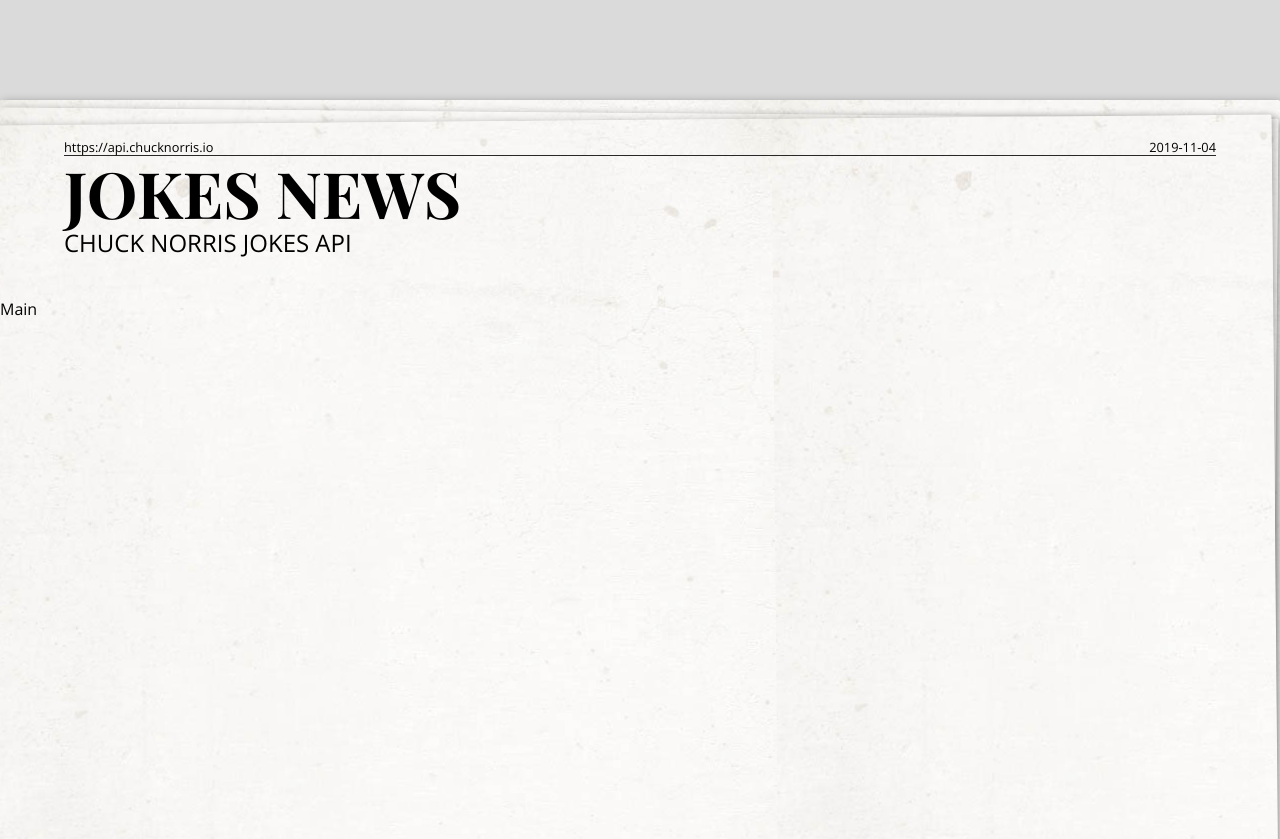
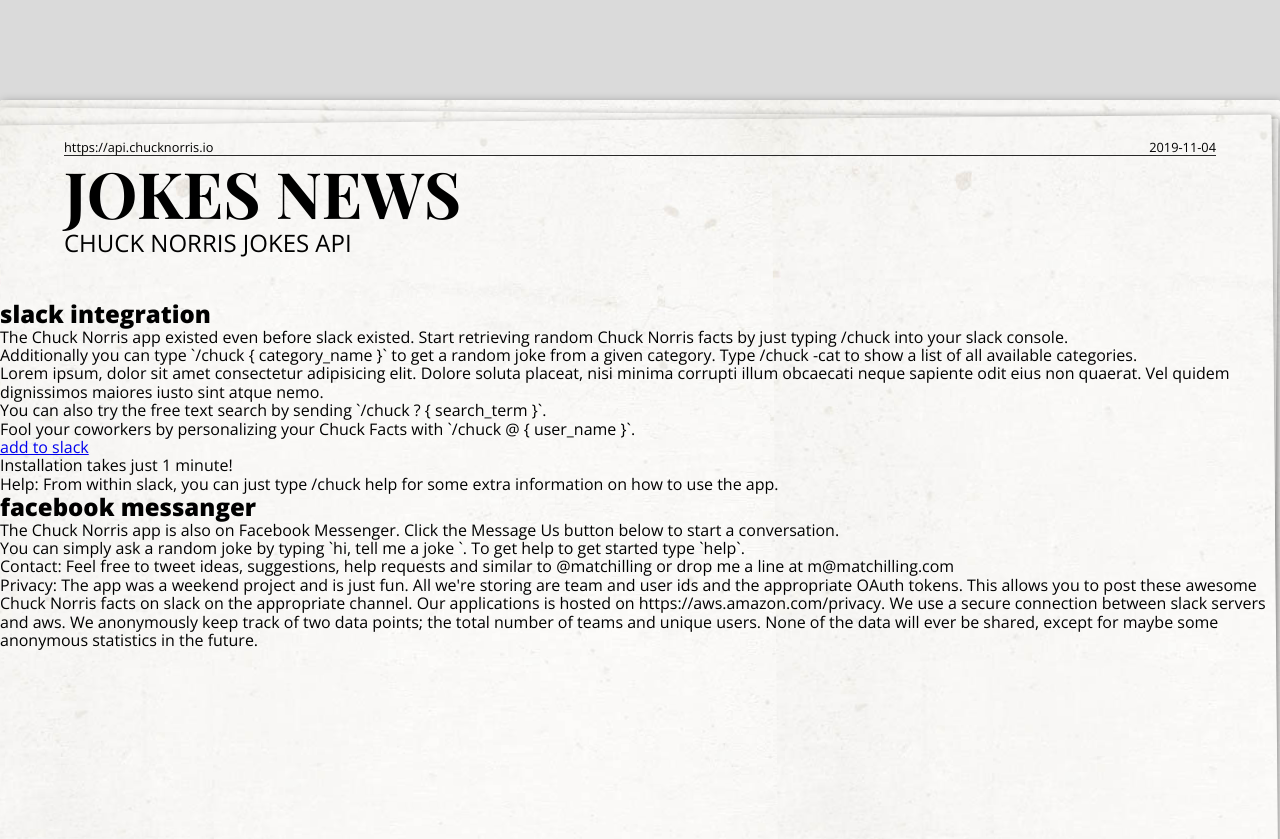
Before and after one commit to KrzysztofGrudzien/Jokes-Rest-Api, a React (Create React App) app: page / in a window 1280 px wide. Shown: the top 839 px of the page. Built offline with nearby package versions, Linux system fonts and the light colour scheme.

Commit message:
feat(component): add elements to the main contener

```diff
--- a/src/components/Main.js
+++ b/src/components/Main.js
@@ -2,7 +2,34 @@
 import styles from '../sass/components/main.module.scss';
 const Main = () => {
     return (
-        <main className={styles.main}>Main</main>
+        <main className={styles.main}>
+            <div className={styles.app}>
+                <div className={styles.app__image}></div>
+                <div className={styles.app__data}></div>
+            </div>
+            <div className={styles.description}>
+                <article className={styles.article}>
+                    <h2 className={styles.article__title}>slack integration</h2>
+                    <div className={styles.article__description}>
+                        <p>The Chuck Norris app existed even before slack existed. Start retrieving random Chuck Norris facts by just typing /chuck into your slack console.</p>
+                        <p>Additionally you can type `/chuck &#123; category_name &#125;` to get a random joke from a given category. Type /chuck -cat to show a list of all available categories.</p>
+                        <p>Lorem ipsum, dolor sit amet consectetur adipisicing elit. Dolore soluta placeat, nisi minima corrupti illum obcaecati neque sapiente odit eius non quaerat. Vel quidem dignissimos maiores iusto sint atque nemo.</p>
+                        <p>You can also try the free text search by sending `/chuck ? &#123; search_term &#125;`.</p>
+                        <p>Fool your coworkers by personalizing your Chuck Facts with `/chuck @ &#123; user_name &#125;`.</p>
+                        <a className={styles.article__descriptionLink} href="https://kursreacta.slack.com/oauth/812452117633.ac82992f2c3ed4fd084b0f3a52f7c21ced7e38eb1f982cbe2c2255fa732c2ecf" target="_blank">add to slack</a>
+                        <p>Installation takes just 1 minute!</p>
+                        <p>Help: From within slack, you can just type /chuck help for some extra information on how to use the app.</p>
+                    </div>
+                </article>
+                <article className={styles.article}>
+                    <h2 className={styles.article__title}>facebook messanger</h2>
+                    <p>The Chuck Norris app is also on Facebook Messenger. Click the Message Us button below to start a conversation.</p>
+                    <p>You can simply ask a random joke by typing `hi, tell me a joke `. To get help to get started type `help`.</p>
+                    <p>Contact: Feel free to tweet ideas, suggestions, help requests and similar to @matchilling or drop me a line at m@matchilling.com</p>
+                    <p>Privacy: The app was a weekend project and is just fun. All we're storing are team and user ids and the appropriate OAuth tokens. This allows you to post these awesome Chuck Norris facts on slack on the appropriate channel. Our applications is hosted on https://aws.amazon.com/privacy. We use a secure connection between slack servers and aws. We anonymously keep track of two data points; the total number of teams and unique users. None of the data will ever be shared, except for maybe some anonymous statistics in the future.</p>
+                </article>
+            </div>
+        </main>
     )
 }
 
```
